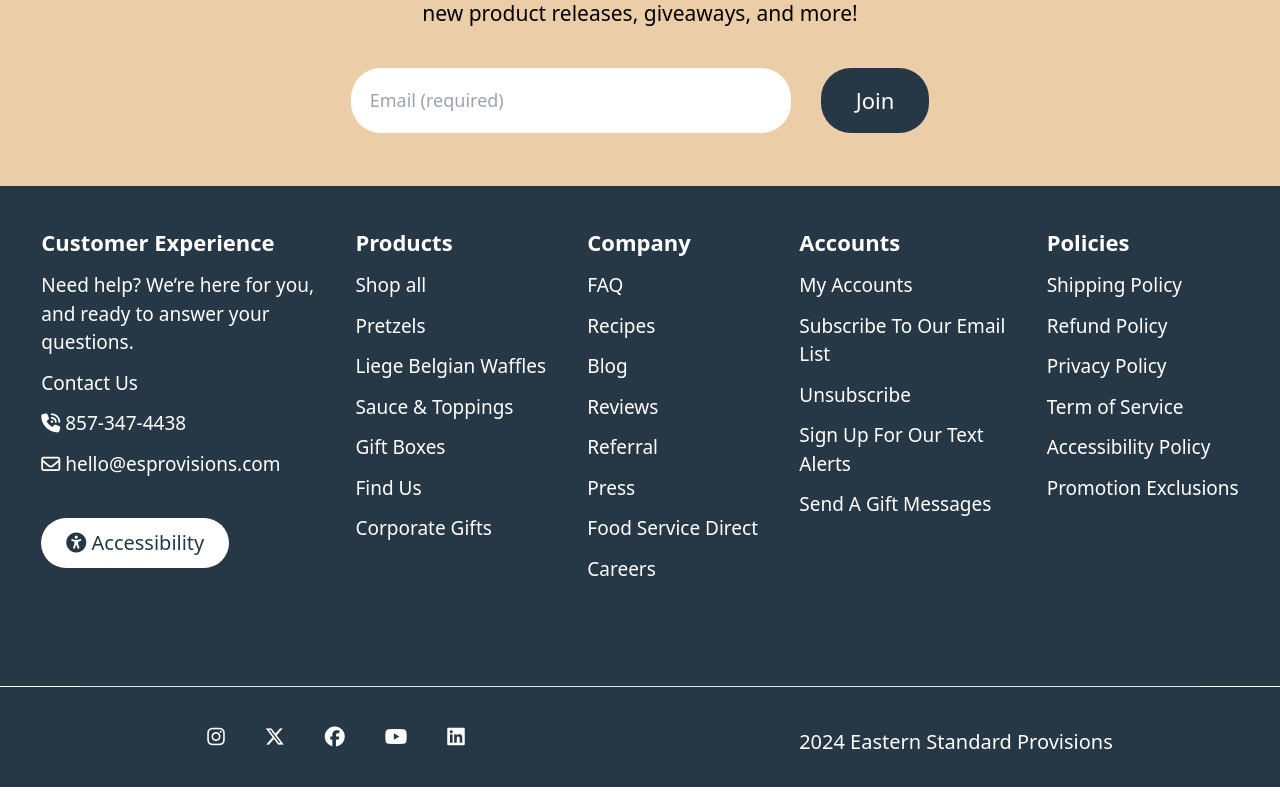
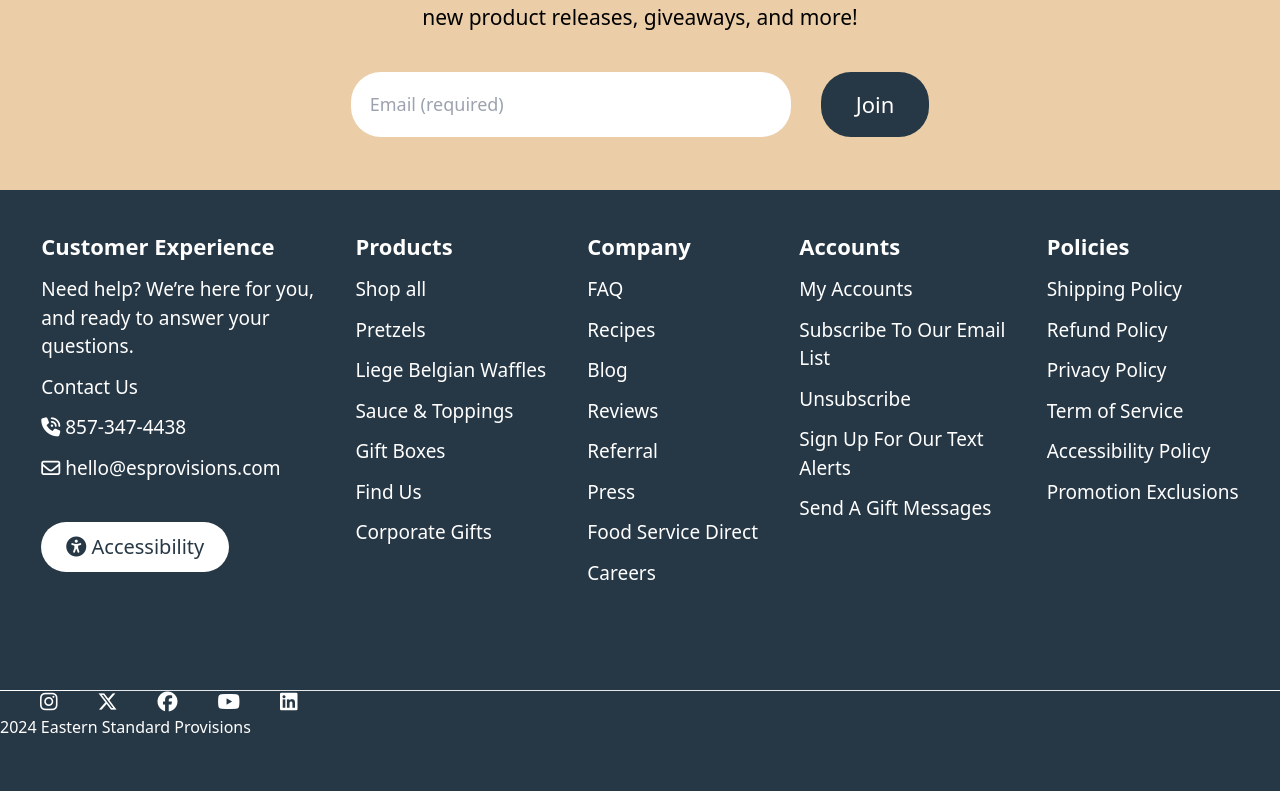
Before and after one commit to sakshixjain/ecommerce-website--frontend-project, a React (Vite) app: page /Shop in a window 1280 px wide. Shown: the part 6142-6933 px from the top of the page. Built offline with nearby package versions, Linux system fonts and the light colour scheme.

Commit message:
add index.css

```diff
--- a/src/index.css
+++ b/src/index.css
@@ -8,8 +8,8 @@
             background-position:left;
             background-repeat: no-repeat;
             background-size:cover;
-            margin-top: 89px;
-            height:630px;
+            margin-top: 99px;
+            height:600px;
 
     }
 
@@ -158,6 +158,12 @@
         margin: 25px;
         justify-content:space-evenly;
     }
+    #image-sauce{
+        display: flex;
+        flex-wrap: wrap;
+        margin: 10px;
+        justify-content:space-evenly;
+    }
     .imag fieldset img{
         -webkit-transform: scale(1);
         transform: scale(1);
@@ -173,6 +179,10 @@
         background-color: white;
         color:#263745 ;
         border: 3px solid #263745 ;
+    }
+    .imag:hover .sauce{
+        color: rgb(155, 26, 26);
+        text-decoration:line-through;
     }
     .section2{
         margin: 125px;
@@ -314,12 +324,11 @@
 
     }
       .foot-panel2{
-         display: flex;
-        justify-content:space-around;
         background-color:#263745 ;
         color: white;
         height: 100px;
       }
+
       .shop3{
         background-color:white ;
         color: #263745;
@@ -350,14 +359,13 @@
 
     }
 
-    .icon-p{
-            text-align: right;
-        margin-top: 40px;
+    .icon p{
+        display: flex;
        font-size: 20px;
     }
+
     .ic{
-          margin-top: 40px;
-        justify-content:left;
+        justify-content:right;
          font-size: 20px;
          margin-left: 40px;
     }
@@ -396,7 +404,6 @@
     }
 
     .receipe figure img {
-
         -webkit-transform: scale(1);
         transform: scale(1);
         -webkit-transition: .3s ease-in-out;
@@ -427,9 +434,17 @@
         margin-left: auto;
         height: 100%;
         width: 1100px;
-             border-radius: 20px;
-        background-color: rgb(255, 251, 245);
+        border: 2px solid black;
     }
+
+    .box-sauce{
+        display: flex;
+        justify-content: end;
+       align-items: end;
+       margin-left: auto;
+       height: 100%;
+       width: 1000px;
+   }
 
 
                   /* Search page */
```
